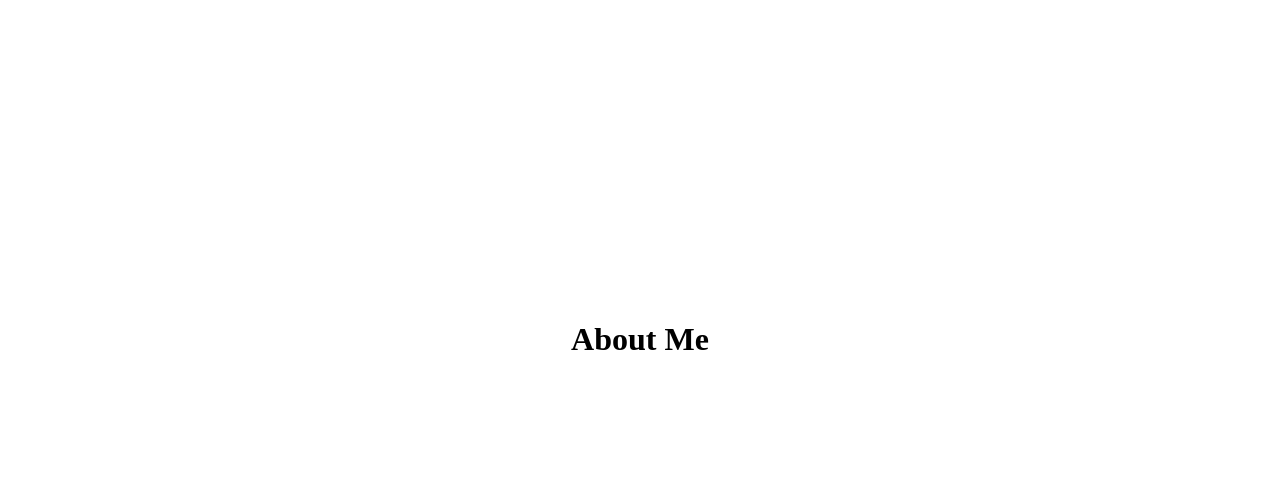
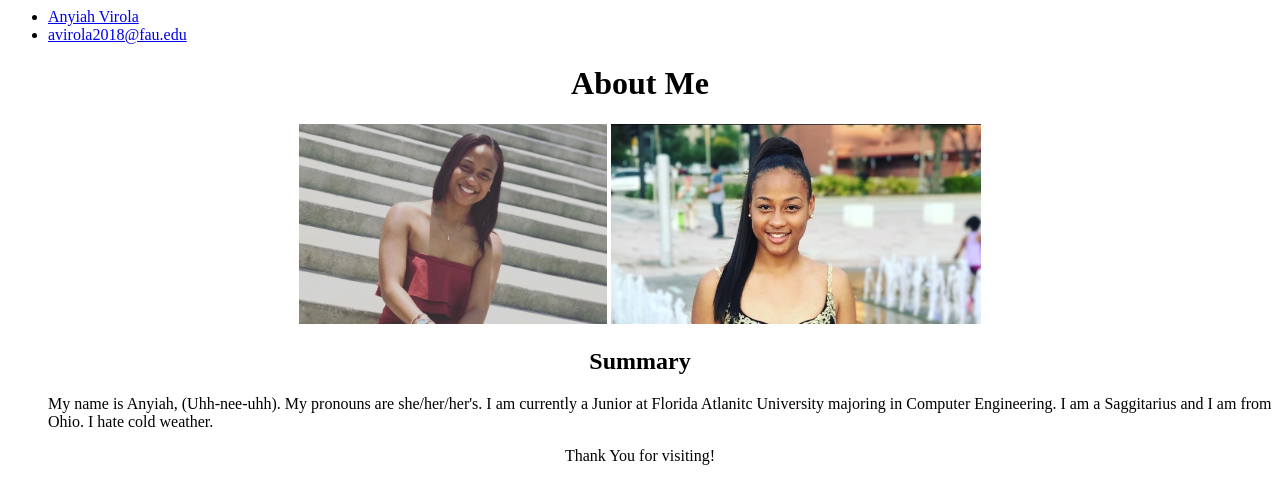
Before and after one commit to cen4010-s2021-g14/Team-Website, a plain HTML site: page member_pages/anyiah/index.html in a window 1280 px wide. Drawn offline with Linux system fonts and the light colour scheme.

Commit message:
Add files via upload

```diff
--- a/member_pages/anyiah/index.html
+++ b/member_pages/anyiah/index.html
@@ -1,18 +1,28 @@
-<!DOCTYPE html>
-<html lang="en">
+<DOCTYPE html>
+<html>
+    <head>
+    <title>Anyiah Virola  - About Me</title>
+        <link rel="stylesheet"
+            href="mycss.css">
+    </head>
+	<header>
+    <ul>
+        <li><a href=" /Name">Anyiah Virola</a></li>
+        <li><a href=" Email">avirola2018@fau.edu</a></li>
+        </ul>
+    </header>
+    <body>
+        <center> <h1>About Me</h1> </center>
 
-<head>
+        <center><img src="myphoto.PNG" height=200> <img src="myphoto2.jpg" height=200></center>
+        <center><h2> Summary</h2></center>
+		<ul>
+		My name is Anyiah, (Uhh-nee-uhh). My pronouns are she/her/her's.
+        I am currently a Junior at Florida Atlanitc University majoring in Computer Engineering. I am a Saggitarius and I am from Ohio. I hate cold weather.</li>
+        </ul>
 
-  <meta charset="utf-8">
-  <meta name="viewport" content="width=device-width, initial-scale=1, shrink-to-fit=no">
-  <meta name="description" content="">
-  <meta name="author" content="">
-</head>
+   <center> <p><span> Thank You for visiting!</span></p> </center>
 
-<body>
-
-    <h1 style="text-align: center; padding-top: 300px">About Me</h1>
-
-</body>
+    </body>
 
 </html>
```
Also changed, not shown: member_pages/anyiah/myphoto.PNG (added), member_pages/anyiah/myphoto2.jpg (added).
